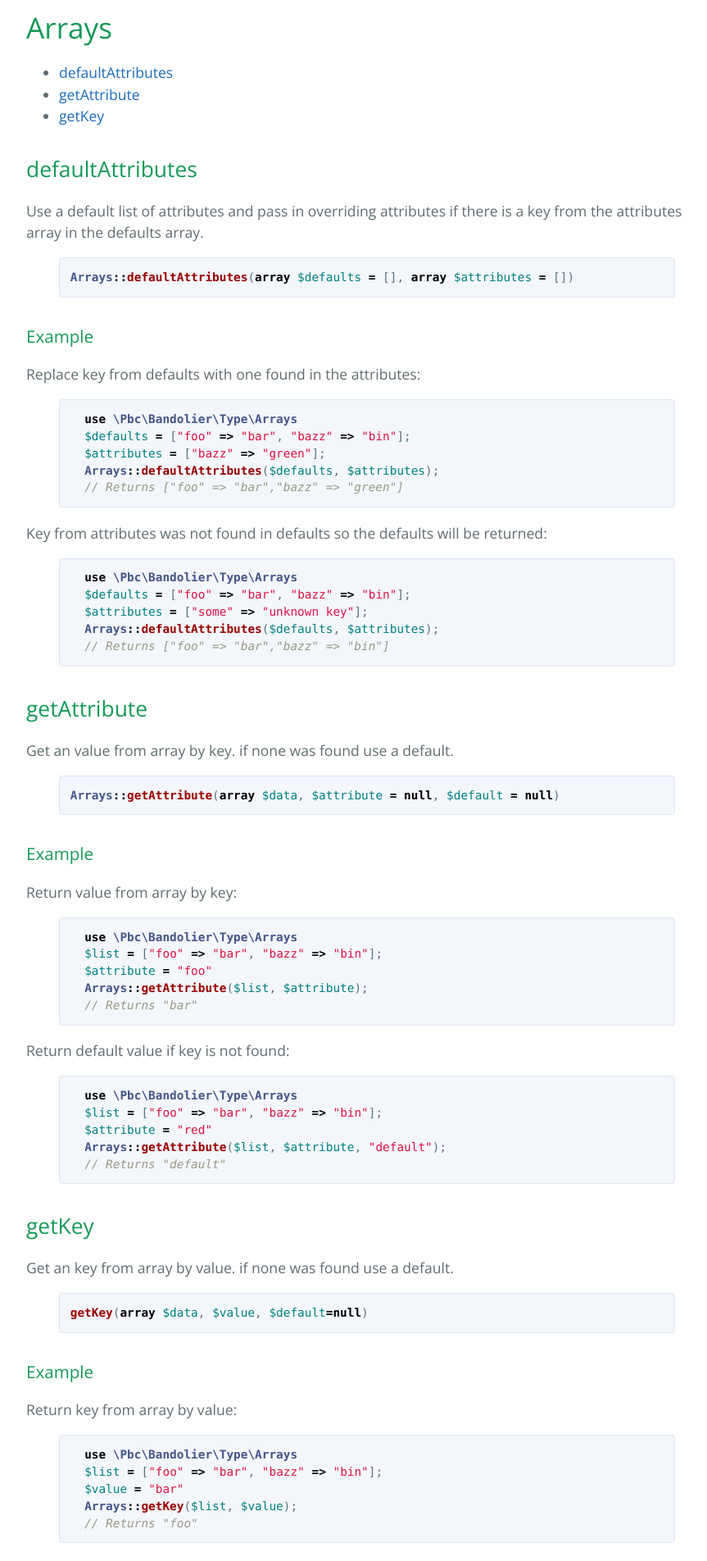
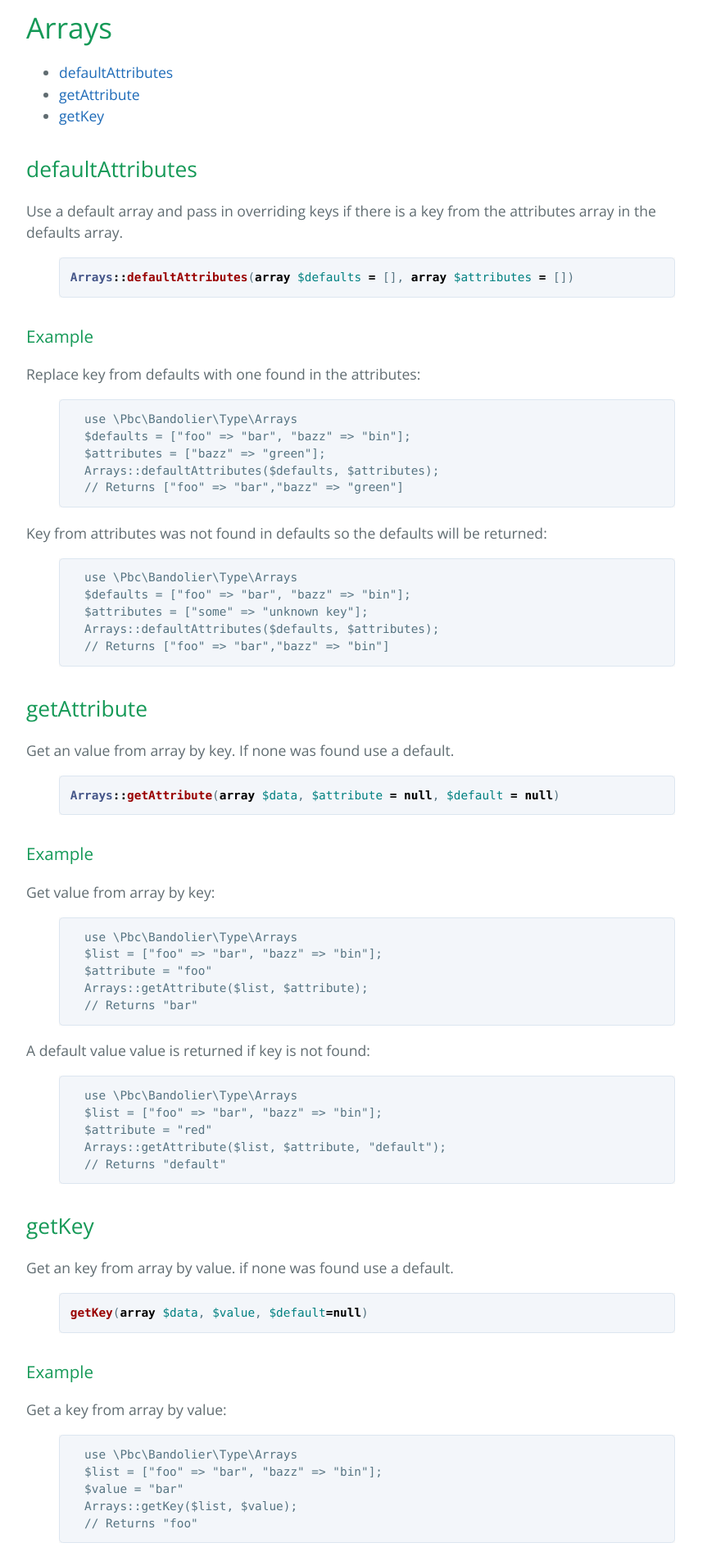
Before and after one commit to paulbunyannet/bandolier, a Jekyll site: the page built from _posts/2017-10-11-helper-arrays.markdown, in a window 1280 px wide. Shown: the part 1050-2954 px from the top of the page at 82% size, without its empty margins (192-1055 px from the left). Built offline with Jekyll 4.4.1, drawn with Linux system fonts in a browser that asks for light colours; some of the changed text lies outside the part shown.

Commit message:
Update to Arrays doc

```diff
--- a/_includes/head.html
+++ b/_includes/head.html
@@ -7,6 +7,7 @@
   <link href='https://fonts.googleapis.com/css?family=Open+Sans:400,700' rel='stylesheet' type='text/css'>
   <link rel="stylesheet" href="{{ site.baseurl }}/css/cayman.css">
   <link rel="stylesheet" href="{{ site.baseurl }}/css/bandolier.css">
+  <script src="https://cdn.rawgit.com/google/code-prettify/master/loader/run_prettify.js"></script>
   {% if site.development %}
     <script src="{{ site.baseurl }}/js/live.js" type="text/javascript"></script>
   {% endif %}
--- a/_posts/2017-10-11-helper-arrays.markdown
+++ b/_posts/2017-10-11-helper-arrays.markdown
@@ -14,7 +14,7 @@ categories: helpers
 
 ## defaultAttributes
 
-Use a default list of attributes and pass in overriding attributes if there is a key from the attributes array in the defaults array.
+Use a default array and pass in overriding keys if there is a key from the attributes array in the defaults array.
 
 {% highlight php %}Arrays::defaultAttributes(array $defaults = [], array $attributes = []){% endhighlight %}
 
@@ -22,53 +22,57 @@ Use a default list of attributes and pass in overriding attributes if there is a
 
 Replace key from defaults with one found in the attributes:
 
-{% highlight php %}
+<figure class="highlight">
+  <pre class="prettyprint lang-php linenums">
   use \Pbc\Bandolier\Type\Arrays
   $defaults = ["foo" => "bar", "bazz" => "bin"];
   $attributes = ["bazz" => "green"];
   Arrays::defaultAttributes($defaults, $attributes);
-  // Returns ["foo" => "bar","bazz" => "green"]
-{% endhighlight %}
+  // Returns ["foo" => "bar","bazz" => "green"]</pre>
+</figure>
 
 Key from attributes was not found in defaults so the defaults will be returned:
 
-{% highlight php %}
+<figure class="highlight">
+  <pre class="prettyprint lang-php linenums">
   use \Pbc\Bandolier\Type\Arrays
   $defaults = ["foo" => "bar", "bazz" => "bin"];
   $attributes = ["some" => "unknown key"];
   Arrays::defaultAttributes($defaults, $attributes);
-  // Returns ["foo" => "bar","bazz" => "bin"]
-{% endhighlight %}
+  // Returns ["foo" => "bar","bazz" => "bin"]</pre>
+</figure>
 
 
 ## getAttribute
 
-Get an value from array by key. if none was found use a default.
+Get an value from array by key. If none was found use a default.
 
 {% highlight php %}Arrays::getAttribute(array $data, $attribute = null, $default = null){% endhighlight %}
 
 ### Example
 
-Return value from array by key:
+Get value from array by key:
 
-{% highlight php %}
+<figure class="highlight">
+  <pre class="prettyprint lang-php linenums">
   use \Pbc\Bandolier\Type\Arrays
   $list = ["foo" => "bar", "bazz" => "bin"];
   $attribute = "foo"
   Arrays::getAttribute($list, $attribute);
-  // Returns "bar"
-{% endhighlight %}
+  // Returns "bar"</pre>
+</figure>
 
 
-Return default value if key is not found:
+A default value value is returned if key is not found:
 
-{% highlight php %}
+<figure class="highlight">
+  <pre class="prettyprint lang-php linenums">
   use \Pbc\Bandolier\Type\Arrays
   $list = ["foo" => "bar", "bazz" => "bin"];
   $attribute = "red"
   Arrays::getAttribute($list, $attribute, "default");
-  // Returns "default"
-{% endhighlight %}
+  // Returns "default"</pre>
+</figure>
 
 
 ## getKey
@@ -79,42 +83,24 @@ Get an key from array by value. if none was found use a default.
 
 ### Example
 
-Return key from array by value:
+Get a key from array by value:
 
-{% highlight php %}
+<figure class="highlight">
+  <pre class="prettyprint lang-php linenums">
   use \Pbc\Bandolier\Type\Arrays
   $list = ["foo" => "bar", "bazz" => "bin"];
   $value = "bar"
   Arrays::getKey($list, $value);
-  // Returns "foo"
-{% endhighlight %}
+  // Returns "foo"</pre>
+</figure>
 
+A default key value is returned if value is not found:
 
-Return default value if value is not found:
-
-{% highlight php %}
+<figure class="highlight">
+  <pre class="prettyprint lang-php linenums">
   use \Pbc\Bandolier\Type\Arrays
   $list = ["foo" => "bar", "bazz" => "bin"];
   $value = "red"
   Arrays::getKey($list, $value, "default");
-  // Returns "default"
-{% endhighlight %}
-
-
-<!-- You'll find this post in your `_posts` directory - edit this post and re-build (or run with the `-w` switch) to see your changes!
-To add new posts, simply add a file in the `_posts` directory that follows the convention: YYYY-MM-DD-name-of-post.ext.
-
-Jekyll also offers powerful support for code snippets:
-
-{% highlight ruby %}
-def print_hi(name)
-  puts "Hi, #{name}"
-end
-print_hi('Tom')
-#=> prints 'Hi, Tom' to STDOUT.
-{% endhighlight %}
-
-Check out the [Jekyll docs][jekyll] for more info on how to get the most out of Jekyll. File all bugs/feature requests at [Jekyll's GitHub repo][jekyll-gh].
-
-[jekyll-gh]: https://github.com/mojombo/jekyll
-[jekyll]:    http://jekyllrb.com -->
+  // Returns "default"</pre>
+</figure>
--- a/css/bandolier.css
+++ b/css/bandolier.css
@@ -32,3 +32,15 @@
 .badges a:first-child {
   margin-left: 0;
 }
+
+/**
+ * Code blocks and numbering
+ */
+.main-content .highlight pre {
+  border: solid 1px #dce6f0 !important;
+}
+
+li.L0, li.L1, li.L2, li.L3,
+li.L5, li.L6, li.L7, li.L8 {
+  list-style-type: decimal !important;
+}
```
